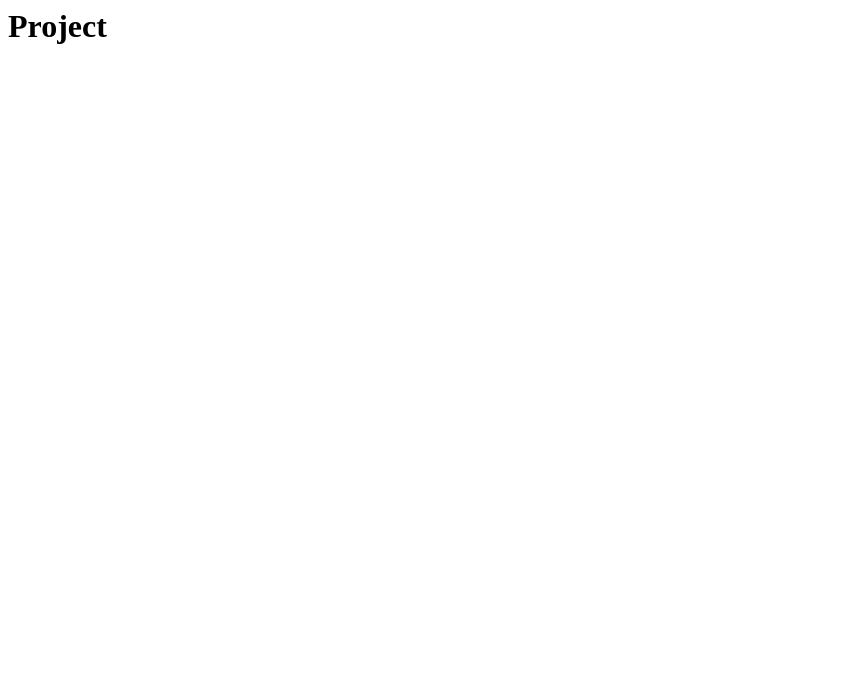
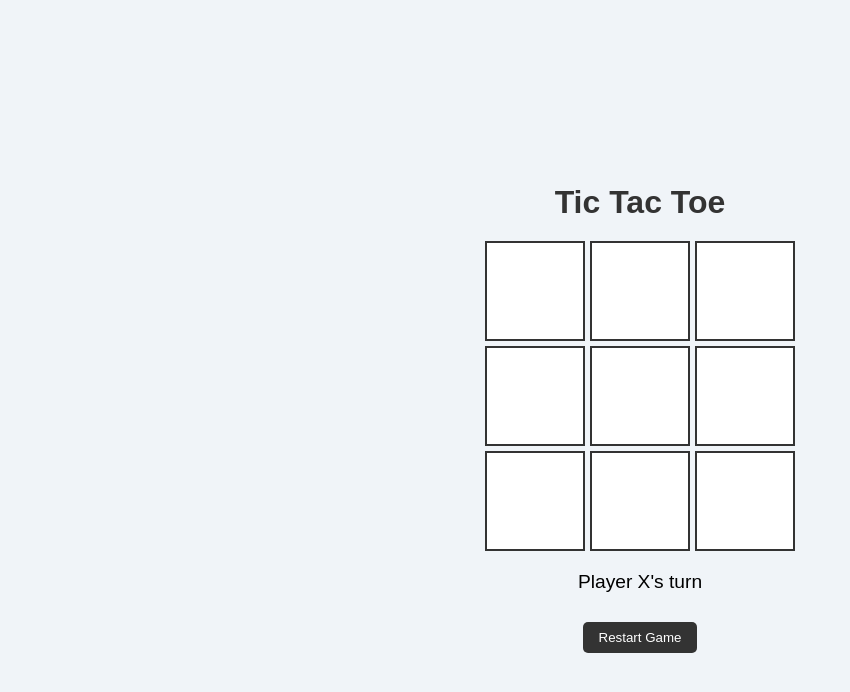
Before and after one commit to engr-sakil/Culs-Frontend-Project-25, a plain HTML site: page index.html in a window 1280 px wide. Shown: the whole page, without its empty margins (0-850 px from the left). Drawn offline with Linux system fonts and the light colour scheme.

Commit message:
Starting the tic tac toe project

```diff
--- a/index.html
+++ b/index.html
@@ -1,10 +1,158 @@
+<!DOCTYPE html>
 <html lang="en">
 <head>
-    <meta charset="UTF-8">
-    <meta name="viewport" content="width=device-width, initial-scale=1.0">
-    <title>Document</title>
+  <meta charset="UTF-8">
+  <meta name="viewport" content="width=device-width, initial-scale=1.0">
+  <title>Tic Tac Toe</title>
+  <style>
+    body {
+      font-family: Arial, sans-serif;
+      background-color: #f0f4f8;
+      display: flex;
+      justify-content: center;
+      align-items: center;
+      height: 100vh;
+      flex-direction: column;
+    }
+
+    h1 {
+      margin-bottom: 20px;
+      color: #333;
+    }
+
+    .board {
+      display: grid;
+      grid-template-columns: repeat(3, 100px);
+      grid-template-rows: repeat(3, 100px);
+      gap: 5px;
+    }
+
+    .cell {
+      background: white;
+      border: 2px solid #333;
+      display: flex;
+      justify-content: center;
+      align-items: center;
+      font-size: 2.5rem;
+      font-weight: bold;
+      cursor: pointer;
+      transition: background 0.3s;
+    }
+
+    .cell:hover {
+      background: #e1e7ec;
+    }
+
+    #status {
+      margin-top: 20px;
+      font-size: 1.2rem;
+    }
+
+    #reset {
+      margin-top: 10px;
+      padding: 8px 16px;
+      background-color: #333;
+      color: white;
+      border: none;
+      border-radius: 5px;
+      cursor: pointer;
+    }
+
+    #reset:hover {
+      background-color: #555;
+    }
+  </style>
 </head>
 <body>
-    <h1>Project</h1>
+  <h1>Tic Tac Toe</h1>
+  <div class="board" id="board"></div>
+  <p id="status">Player X's turn</p>
+  <button id="reset">Restart Game</button>
+
+  <script>
+    const board = document.getElementById("board");
+    const statusText = document.getElementById("status");
+    const resetBtn = document.getElementById("reset");
+
+    let currentPlayer = "X";
+    let gameActive = true;
+    let gameState = ["", "", "", "", "", "", "", "", ""];
+
+    const winningConditions = [
+      [0, 1, 2],
+      [3, 4, 5],
+      [6, 7, 8],
+      [0, 3, 6],
+      [1, 4, 7],
+      [2, 5, 8],
+      [0, 4, 8],
+      [2, 4, 6],
+    ];
+
+    // Create board cells
+    for (let i = 0; i < 9; i++) {
+      const cell = document.createElement("div");
+      cell.classList.add("cell");
+      cell.dataset.index = i;
+      cell.addEventListener("click", handleCellClick);
+      board.appendChild(cell);
+    }
+
+    function handleCellClick(e) {
+      const index = e.target.dataset.index;
+
+      if (gameState[index] !== "" || !gameActive) return;
+
+      gameState[index] = currentPlayer;
+      e.target.textContent = currentPlayer;
+
+      if (checkWinner()) {
+        statusText.textContent = `🎉 Player ${currentPlayer} wins!`;
+        gameActive = false;
+        return;
+      }
+
+      if (!gameState.includes("")) {
+        statusText.textContent = "😐 It's a draw!";
+        gameActive = false;
+        return;
+      }
+
+      currentPlayer = currentPlayer === "X" ? "O" : "X";
+      statusText.textContent = `Player ${currentPlayer}'s turn`;
+    }
+
+    function checkWinner() {
+      for (let condition of winningConditions) {
+        const [a, b, c] = condition;
+        if (
+          gameState[a] &&
+          gameState[a] === gameState[b] &&
+          gameState[a] === gameState[c]
+        ) {
+          highlightCells(condition);
+          return true;
+        }
+      }
+      return false;
+    }
+
+    function highlightCells(indices) {
+      indices.forEach(i => {
+        board.children[i].style.backgroundColor = "#90ee90";
+      });
+    }
+
+    resetBtn.addEventListener("click", () => {
+      gameState = ["", "", "", "", "", "", "", "", ""];
+      gameActive = true;
+      currentPlayer = "X";
+      statusText.textContent = "Player X's turn";
+      Array.from(board.children).forEach(cell => {
+        cell.textContent = "";
+        cell.style.backgroundColor = "white";
+      });
+    });
+  </script>
 </body>
 </html>
```
